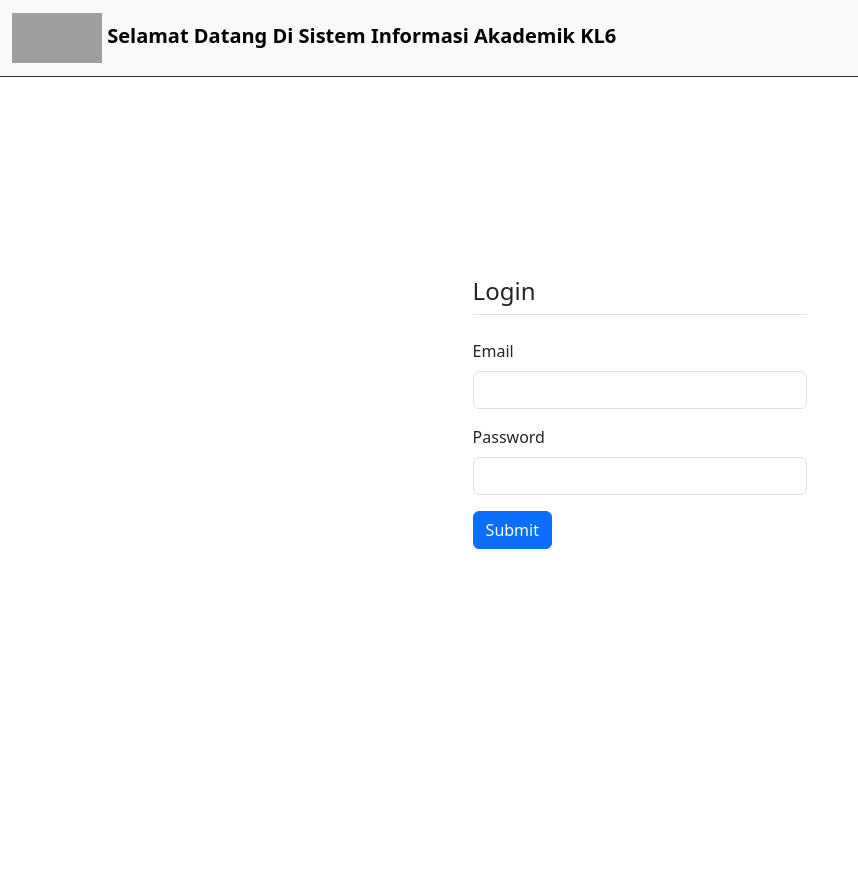
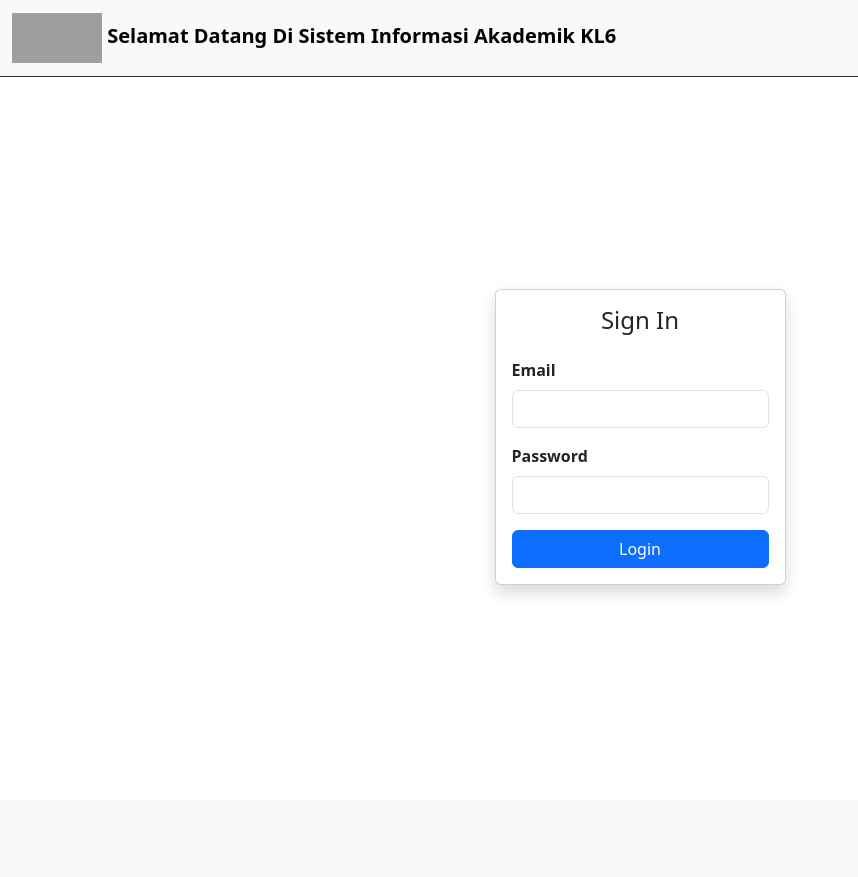
Before and after one commit to asurya-gz/fixppl, a PHP site: page / in a window 1280 px wide. Shown: the whole page, without its empty margins (0-858 px from the left). After the commit the page ends 594 px from the top, so only its background shows below. Run offline with PHP 8.4, Linux system fonts and the light colour scheme; grey boxes are pictures that could not be loaded.

Commit message:
Update index.js dan Validasi login

```diff
--- a/css/index.css
+++ b/css/index.css
@@ -1,4 +1,4 @@
-*{
+* {
     margin: 0;
     padding: 0;
 }
@@ -7,8 +7,9 @@ body {
     height: 100vh;
     width: 100%;
 }
+
 .container {
-    height: 100%;
+    height: 90%;
     width: 100%;
     display: flex;
     justify-content: center;
@@ -27,3 +28,34 @@ a {
 nav {
     border-bottom: 1px solid #333;
 }
+
+.card {
+    border: none;
+    border-radius: 15px;
+    box-shadow: 0 4px 8px rgba(0, 0, 0, 0.1);
+}
+
+.card-body {
+    padding: 2rem;
+}
+
+.form-label {
+    font-weight: bold;
+}
+
+.btn-primary {
+    background-color: #007bff;
+    border: none;
+}
+
+.btn-primary:hover {
+    background-color: #0056b3;
+}
+
+.text-blue {
+    color: #007bff;
+}
+
+.text-danger {
+    color: #dc3545;
+}
--- a/index.php
+++ b/index.php
@@ -7,38 +7,48 @@
     <title>Halaman Login</title>
     <link rel="stylesheet" href="css/index.css">
     <link href="https://cdn.jsdelivr.net/npm/bootstrap@5.3.2/dist/css/bootstrap.min.css" rel="stylesheet" integrity="sha384-T3c6CoIi6uLrA9TneNEoa7RxnatzjcDSCmG1MXxSR1GAsXEV/Dwwykc2MPK8M2HN" crossorigin="anonymous">
+
 </head>
 
 <body>
     <nav class="navbar bg-body-tertiary">
         <div class="container-fluid">
             <a class="navbar-brand" href="#">
-                <img height="50px" width="90px" src="https://th.bing.com/th/id/OIP.mnHDFwmwo2d7cBHd4RLzmwHaFJ?w=249&h=180&c=7&r=0&o=5&dpr=1.3&pid=1.7">
+                <img height="50px" width="90px" src="https://th.bing.com/th/id/OIP.mnHDFwmwo2d7cBHd4RLzmwHaFJ?w=249&h=180&c=7&r=0&o=5&dpr=1.3&pid=1.7" alt="Logo">
                 Selamat Datang Di Sistem Informasi Akademik KL6
             </a>
         </div>
     </nav>
-    <div class="container">
-        <div class="box">
-            <form>
-                <div class="judul">
-                    <div class="h4 pb-2 mb-4 text-blue border-bottom border-blue">
-                        Login
-                    </div>
+    <div class="container mt-6">
+        <div class="row justify-content-center">
+            <div class="col-md-13">
+                <div class="card shadow">
+                    <div class="card-body">
+                        <form id="loginForm">
+                            <div class="text-center mb-4">
+                                <h4 class="ttext-xl font-bold leading-tight tracking-tight text-gray-900 md:text-2xl dark:text-white">Sign In</h4>
                             </div>
                             <div class="mb-3">
                                 <label for="exampleInputEmail1" class="form-label">Email</label>
                                 <input type="email" class="form-control" id="exampleInputEmail1" aria-describedby="emailHelp">
+                                <div id="emailWarning" class="text-danger"></div>
                             </div>
                             <div class="mb-3">
                                 <label for="exampleInputPassword1" class="form-label">Password</label>
                                 <input type="password" class="form-control" id="exampleInputPassword1">
+                                <div id="passwordWarning" class="text-danger"></div>
                             </div>
-                <button type="submit" class="btn btn-primary">Submit</button>
+                            <div class="d-grid gap-2">
+                                <button type="submit" class="btn btn-primary">Login</button>
+                            </div>
                         </form>
                     </div>
                 </div>
+            </div>
+        </div>
+    </div>
     <script src="https://cdn.jsdelivr.net/npm/bootstrap@5.3.2/dist/js/bootstrap.bundle.min.js" integrity="sha384-C6RzsynM9kWDrMNeT87bh95OGNyZPhcTNXj1NW7RuBCsyN/o0jlpcV8Qyq46cDfL" crossorigin="anonymous"></script>
+    <script src="js/login.js"></script>
 </body>
 
 </html>
```
Also changed, not shown: js/login.js (added, +40 -0 lines). Lines whose indentation alone changed are shown as unchanged.
